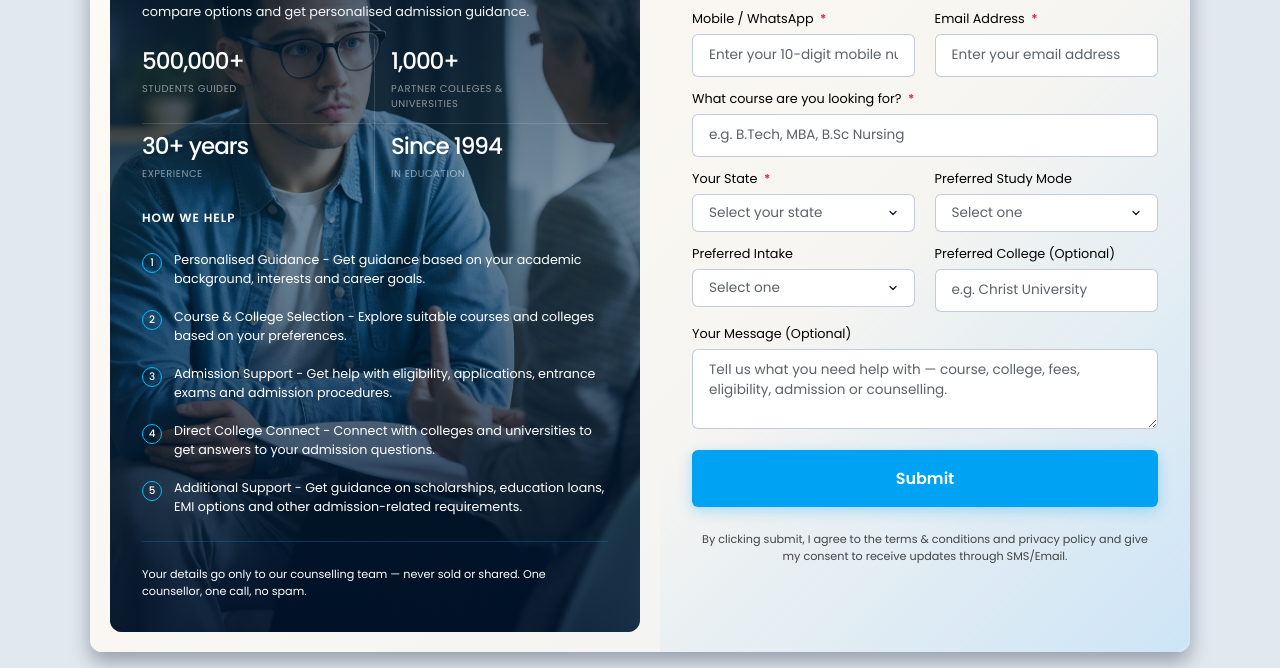
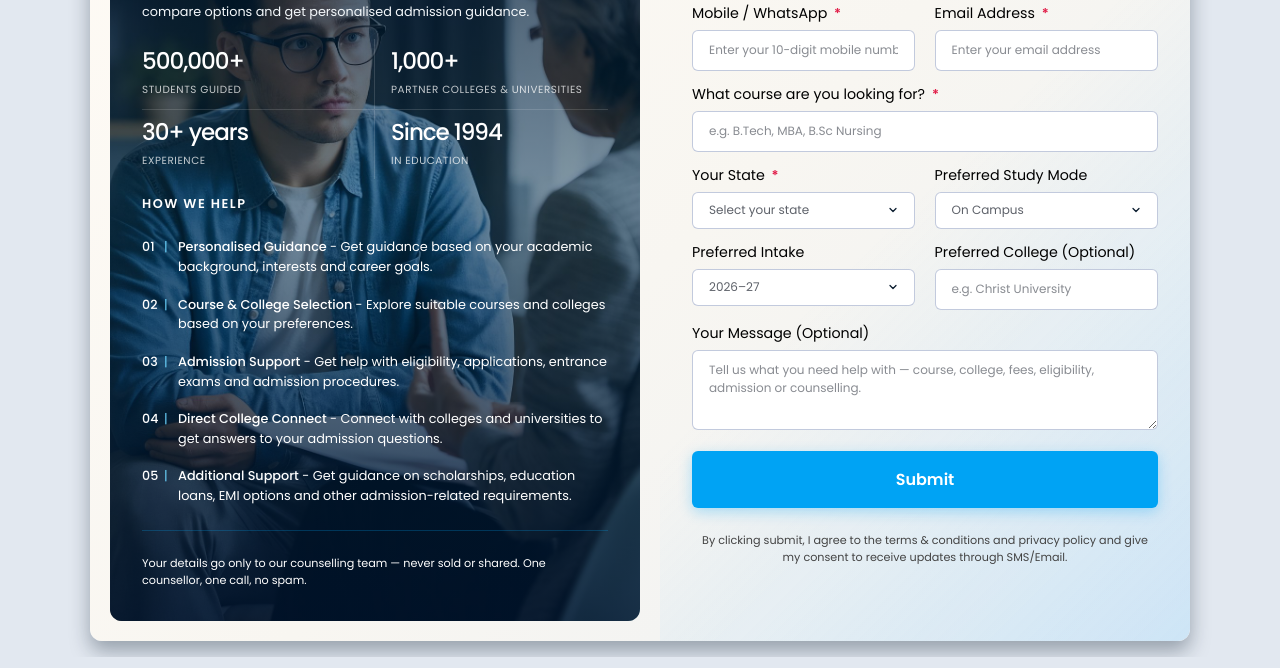
Before and after one commit to Iseeualways/Bstudy-contact-form, a plain HTML site: page index.html in a window 1280 px wide. Shown: the part 282-950 px from the top of the page. Drawn offline with Linux system fonts and the light colour scheme.

Commit message:
Refactor CSS styles in index.html
Updated various styles and improved layout for better responsiveness and visual appeal.

```diff
--- a/index.html
+++ b/index.html
@@ -297,7 +297,6 @@
             position: relative;
             padding: 0.7rem 1rem;
             overflow: hidden;
-
         }
 
         /* Vertical center divider */
@@ -343,7 +342,7 @@
 
         .stat-item h3 {
             margin: 0 0 0.55rem;
-            font-size: clamp(0.9rem, 1.8vw, 1.5rem);
+            font-size: clamp(0.9rem, 1.8vw, 1.6rem);
             font-weight: 500;
             line-height: 1;
             letter-spacing: -0.045em;
@@ -355,8 +354,8 @@
         }
 
         .stat-item:hover h3 {
-            transform: translateX(6px);
-            color: #ff7a00;
+            transform: translateY(-4px);
+            color: #b6ecff;
         }
 
 
@@ -366,11 +365,11 @@
 
         .stat-item p {
             margin: 0;
-            max-width: 140px;
+            max-width: 230px;
 
-            color: rgba(255, 255, 255, 0.52);
+            color: rgba(255, 255, 255, 0.749);
 
-            font-size: 0.62rem;
+            font-size: 0.65rem;
             line-height: 1.5;
 
             letter-spacing: 0.055em;
@@ -403,7 +402,7 @@
 
             transform: translate(-50%, -50%) scale(0.5);
 
-            background: rgba(255, 122, 0, 0.045);
+            background: rgba(253, 253, 253, 0.045);
 
             border-radius: 50%;
 
@@ -491,11 +490,13 @@
             }
         }
 
+        /* --- HOW WE HELP --- */
         .how-we-help h4 {
-            font-size: 0.75rem;
+            font-size: 0.8rem;
             text-transform: uppercase;
-            letter-spacing: 1px;
-            color: var(--text-muted-light);
+            letter-spacing: 1.5px;
+            color: #ffffff !important;
+            opacity: 1;
             margin-bottom: 1.5rem;
             position: relative;
             z-index: 1;
@@ -506,7 +507,7 @@
             list-style: none;
             display: flex;
             flex-direction: column;
-            gap: 1.2rem;
+            gap: 1.1rem;
             margin-bottom: 1.5rem;
             position: relative;
             z-index: 1;
@@ -514,26 +515,48 @@
 
         .help-list li {
             display: flex;
-            gap: 12px;
+            align-items: flex-start;
             font-size: 0.79rem;
-            line-height: 1.5;
+            line-height: 1.55;
             color: #ffffff;
             font-weight: 400;
         }
 
+        /* Number column — fixed width, right aligned */
         .help-list li .num {
-            border: 1px solid rgb(0, 191, 254);
+            flex: 0 0 auto;
+            width: 18px;
+            text-align: start;
+            color: #ffffff;
+            font-size: 0.79rem;
+            font-weight: 500;
+            line-height: 1.55;
+            letter-spacing: 0.02em;
+        }
+
+        /* Pipe column — fixed width, centered */
+        .help-list li .pipe {
+            flex: 0 0 auto;
+            width: 10px;
+            text-align: start;
+            color: rgb(108, 213, 255);
+            font-weight: 400;
+            line-height: 1.55;
+            margin-left: 4px;
+            margin-right: 4px;
+        }
+
+        /* Description text */
+        .help-list li .help-text {
+            flex: 1;
+            font-size: 0.8rem;
+            line-height: 1.55;
             color: rgb(255, 255, 255);
-            width: 20px;
-            height: 20px;
-            border-radius: 50%;
-            display: flex;
-            align-items: center;
-            justify-content: center;
-            font-size: 0.65rem;
+        }
+
+        .help-list li .help-text strong {
             font-weight: 500;
-            flex-shrink: 0;
-            margin-top: 2px;
+            color: #ffffff;
         }
 
         .footer-note {
@@ -565,16 +588,15 @@
         }
 
         .form-header .eyebrow {
-            font-size: 0.75rem;
-            text-transform: uppercase;
-            letter-spacing: 0.6px;
-            color: var(--accent-blue-hover);
-            font-weight: 600;
+            font-size: 0.85rem;
+            letter-spacing: 0.1px;
+            color: #0091d9;
+            font-weight: 400;
             margin-bottom: 0.9rem;
         }
 
         .form-header h2 {
-            font-size: 1.25rem;
+            font-size: 1.7rem;
             color: var(--text-dark);
             font-weight: 600;
             letter-spacing: -0.04rem !important;
@@ -602,7 +624,7 @@
         }
 
         label {
-            font-size: 0.80rem;
+            font-size: 0.89rem;
             font-weight: 400;
             color: rgb(0, 0, 0);
         }
@@ -615,7 +637,7 @@
             border: 1px solid rgba(0, 34, 113, 0.241);
             border-radius: 6px;
             font-family: 'Poppins', sans-serif;
-            font-size: 0.85rem;
+            font-size: 0.75rem;
             color: var(--text-dark);
             /* Ensures dropdown text is black */
             background-color: var(--input-bg);
@@ -632,7 +654,7 @@
 
         input::placeholder,
         textarea::placeholder {
-            color: #5d6169;
+            color: #5d6169bb;
             font-weight: 400;
         }
 
@@ -913,35 +935,45 @@
                 <h4>HOW WE HELP</h4>
                 <ul class="help-list">
                     <li>
-                        <span class="num">1</span>
-                        <span>Personalised Guidance -
+                        <span class="num">01</span>
+                        <span class="pipe">|</span>
+                        <div class="help-text">
+                            <strong>Personalised Guidance</strong> -
                             Get guidance based on your academic background, interests and career goals.
-                        </span>
+                        </div>
                     </li>
                     <li>
-                        <span class="num">2</span>
-                        <span>Course & College Selection -
+                        <span class="num">02</span>
+                        <span class="pipe">|</span>
+                        <div class="help-text">
+                            <strong>Course &amp; College Selection</strong> -
                             Explore suitable courses and colleges based on your preferences.
-                        </span>
+                        </div>
                     </li>
                     <li>
-                        <span class="num">3</span>
-                        <span>Admission Support -
+                        <span class="num">03</span>
+                        <span class="pipe">|</span>
+                        <div class="help-text">
+                            <strong>Admission Support</strong> -
                             Get help with eligibility, applications, entrance exams and admission procedures.
-                        </span>
+                        </div>
                     </li>
                     <li>
-                        <span class="num">4</span>
-                        <span>Direct College Connect -
+                        <span class="num">04</span>
+                        <span class="pipe">|</span>
+                        <div class="help-text">
+                            <strong>Direct College Connect</strong> -
                             Connect with colleges and universities to get answers to your admission questions.
-                        </span>
+                        </div>
                     </li>
                     <li>
-                        <span class="num">5</span>
-                        <span>Additional Support -
+                        <span class="num">05</span>
+                        <span class="pipe">|</span>
+                        <div class="help-text">
+                            <strong>Additional Support</strong> -
                             Get guidance on scholarships, education loans, EMI options and other admission-related
                             requirements.
-                        </span>
+                        </div>
                     </li>
                 </ul>
             </div>
@@ -954,8 +986,10 @@
         <!-- RIGHT PANEL -->
         <div class="right-panel">
             <div class="form-header">
-                <div class="eyebrow">Find the Right Course & College</div>
-                <h2>Tell us what you're looking for and our admission counsellor will help you explore suitable options.
+                <h2>Find the Right Course & College
+                    <div class="eyebrow"> Tell us what you're looking for and our admission counsellor will help you
+                        explore suitable options.</div>
+
                 </h2>
             </div>
 
@@ -989,16 +1023,23 @@
                                 <option value="" disabled selected hidden>Select your state</option>
                                 <option value="andhra-pradesh">Andhra Pradesh</option>
                                 <option value="arunachal-pradesh">Arunachal Pradesh</option>
+                                <option value="Andaman and Nicoba">Andaman and Nicobar</option>
                                 <option value="assam">Assam</option>
                                 <option value="bihar">Bihar</option>
+                                <option value="Chandigarh">Chandigarh</option>
                                 <option value="chhattisgarh">Chhattisgarh</option>
+                                <option value="Dadra and Nagar Haveli">Dadra and Nagar Haveli</option>
+                                <option value="Daman and Diu">Daman and Diu</option>
+                                <option value="Delhi">Delhi</option>
                                 <option value="goa">Goa</option>
                                 <option value="gujarat">Gujarat</option>
                                 <option value="haryana">Haryana</option>
                                 <option value="himachal-pradesh">Himachal Pradesh</option>
+                                <option value="Jammu and Kashmir">Jammu and Kashmir</option>
                                 <option value="jharkhand">Jharkhand</option>
                                 <option value="karnataka">Karnataka</option>
                                 <option value="kerala">Kerala</option>
+                                <option value="Lakshadweep">Lakshadweep</option>
                                 <option value="madhya-pradesh">Madhya Pradesh</option>
                                 <option value="maharashtra">Maharashtra</option>
                                 <option value="manipur">Manipur</option>
@@ -1006,14 +1047,15 @@
                                 <option value="mizoram">Mizoram</option>
                                 <option value="nagaland">Nagaland</option>
                                 <option value="odisha">Odisha</option>
+                                <option value="Puducherry">Puducherry</option>
                                 <option value="punjab">Punjab</option>
                                 <option value="rajasthan">Rajasthan</option>
                                 <option value="sikkim">Sikkim</option>
                                 <option value="tamil-nadu">Tamil Nadu</option>
+                                <option value="tripura">Tripura</option>
                                 <option value="telangana">Telangana</option>
-                                <option value="tripura">Tripura</option>
+                                <option value="uttarakhand">Uttarakhand</option>
                                 <option value="uttar-pradesh">Uttar Pradesh</option>
-                                <option value="uttarakhand">Uttarakhand</option>
                                 <option value="west-bengal">West Bengal</option>
                             </select>
                             <svg viewBox="0 0 24 24">
@@ -1025,8 +1067,7 @@
                         <label for="mode">Preferred Study Mode</label>
                         <div class="select-wrapper">
                             <select id="mode" required>
-                                <option value="" disabled selected hidden>Select one</option>
-                                <option value="Online">On Campus</option>
+                                <option value="" disabled="" selected="" hidden="">On Campus</option>
                                 <option value="Offline">Online</option>
                                 <option value="Offline">Hybrid</option>
                                 <option value="Offline">Not Sure</option>
@@ -1043,8 +1084,7 @@
                         <label for="intake">Preferred Intake</label>
                         <div class="select-wrapper">
                             <select id="intake" required>
-                                <option value="" disabled selected hidden>Select one</option>
-                                <option value="2024">2026–27</option>
+                                <option value="" disabled="" selected="" hidden="">2026–27</option>
                                 <option value="2025">2027–28</option>
                                 <option value="2026">Not Sure</option>
                             </select>
```
Lines whose indentation alone changed are shown as unchanged.
